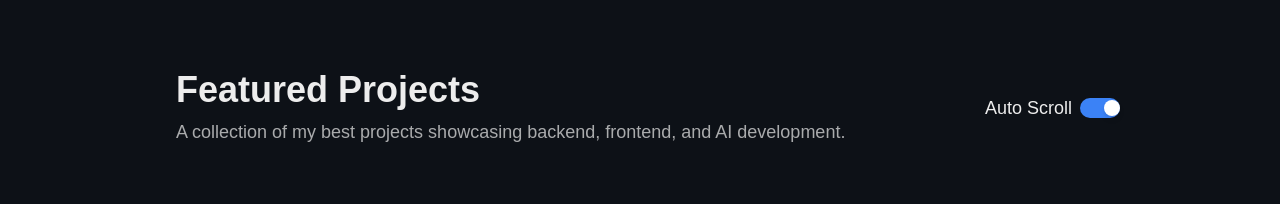
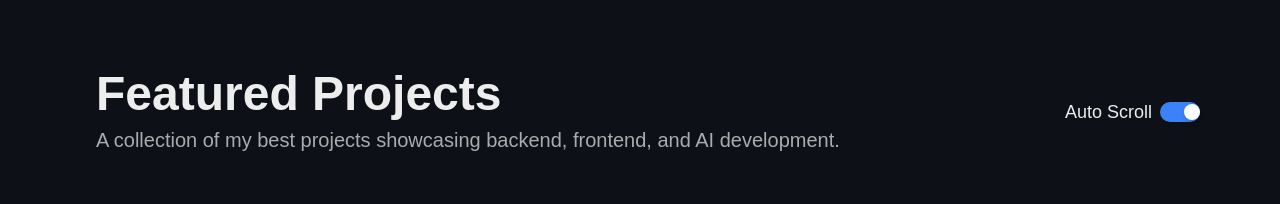
Before and after one commit to mozafarani/portfolio, a Next.js app: page / in a window 1280 px wide. Shown: the part 826-1030 px from the top of the page. Built offline with nearby package versions, Linux system fonts and the light colour scheme; a web font is replaced by a local one.

Commit message:
design changes

```diff
--- a/src/pages/_app.js
+++ b/src/pages/_app.js
@@ -3,7 +3,7 @@ import "../styles/globals.css"; // Ensure Tailwind styles are imported
 
 function MyApp({ Component, pageProps }) {
   return (
-    <div className="bg-background text-foreground min-h-screen">
+    <div className="bg-background text-foreground min-h-screen overflow-hidden">
       <Navbar />
       <Component {...pageProps} />
     </div>
--- a/src/pages/projects.js
+++ b/src/pages/projects.js
@@ -62,14 +62,13 @@ export default function ProjectsPage() {
       scrollRef.current.scrollLeft += scrollAmount;
     }
   };
-
   return (
     <div className="min-h-screen bg-background text-foreground p-8 mt-24">
-      <div className="flex justify-between items-center mb-20 px-32 ">
+      <div className="flex justify-between items-center mb-20 px-32 -mx-20">
         {/* Left: Title & Description */}
         <div>
-          <h2 className="text-4xl font-bold text-left">Featured Projects</h2>
-          <p className="text-lg text-left text-foreground/70 mt-2">
+          <h2 className="text-5xl font-bold text-left">Featured Projects</h2>
+          <p className="text-xl text-left text-foreground/70 mt-2">
             A collection of my best projects showcasing backend, frontend, and
             AI development.
           </p>
```
